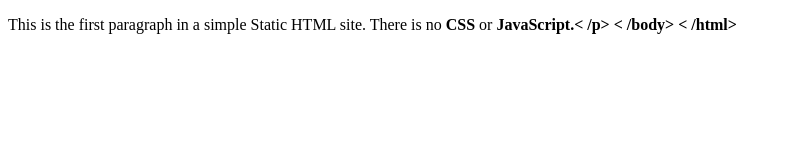
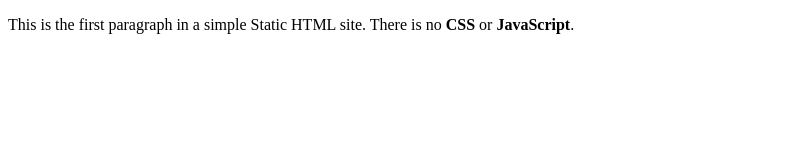
Before and after one commit to anyulled/static, a plain HTML site: page index.html in a window 1280 px wide. Shown: the whole page, without its empty margins (0-791 px from the left). Drawn offline with Linux system fonts and the light colour scheme.

Commit message:
fixing html

```diff
--- a/index.html
+++ b/index.html
@@ -1,11 +1,11 @@
 <!doctype html>
-<html>
+<html lang="en">
 <head>
     <title>Static HTML Site</title>
 </head>
 <body>
 <p>This is the first paragraph in a simple Static HTML site. There is no <strong>CSS</strong> or
-    <strong>JavaScript</script>.<
-    /p>
-    < /body>
-    < /html>
+    <strong>JavaScript</strong>.
+</p>
+</body>
+</html>
```
